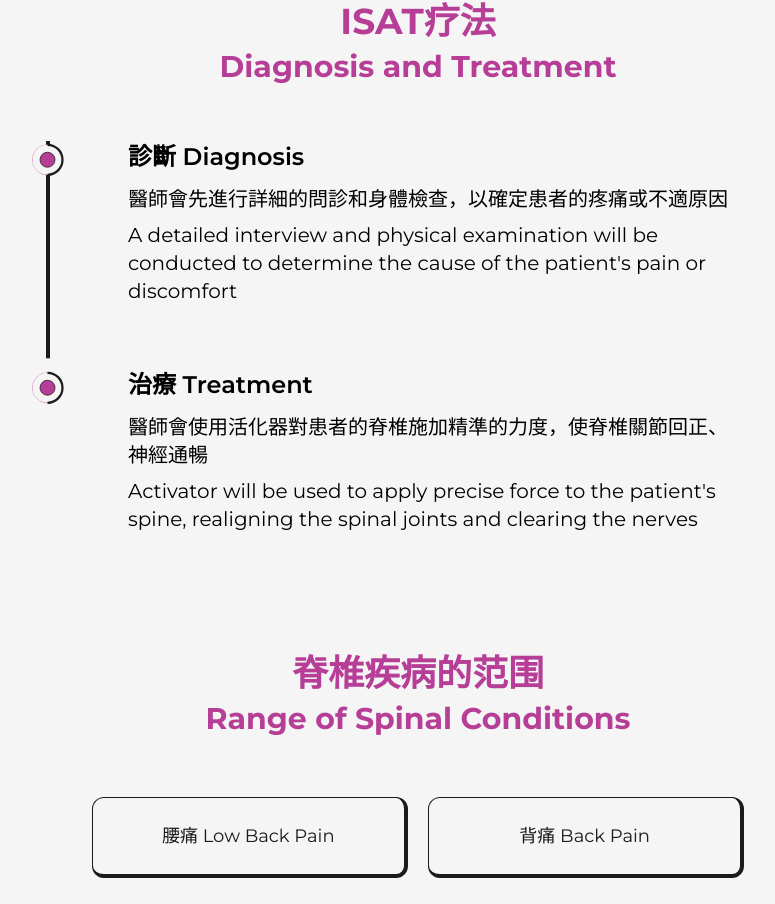
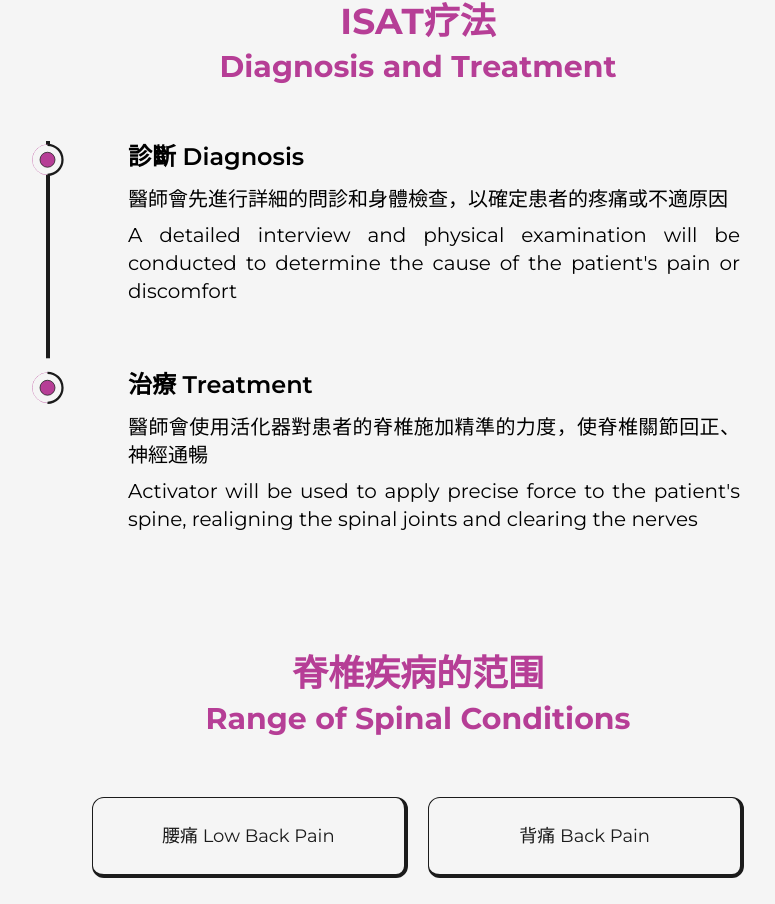
Before and after one commit to limchinfeng/limkimseah, a Next.js app: page / in a window 1280 px wide. Shown: the part 1431-2335 px from the top of the page, without its empty margins (222-997 px from the left). Built offline with nearby package versions, Linux system fonts and the light colour scheme.

Commit message:
Edit styling

```diff
--- a/src/components/Diagnosis.js
+++ b/src/components/Diagnosis.js
@@ -7,7 +7,7 @@ const Details = ({ title, descriptionC, descriptionE }) => {
   return (
     <li
       ref={ref}
-      className="my-8 first:mt-0 last:mb-0 w-[75%] text-left text-xl mx-auto flex
+      className="my-8 first:mt-0 last:mb-0 w-[75%] text-justify text-xl mx-auto flex
       lg:w-[80%]
       "
     >
@@ -17,10 +17,14 @@ const Details = ({ title, descriptionC, descriptionE }) => {
         whileInView={{ y: 0 }}
         transition={{ duration: 0.5, type: "string" }}
       >
-        <h2 className="text-2xl font-semibold pb-2
+        <h2
+          className="text-2xl font-semibold pb-2
           sm:text-lg
           xs:text-md
-        ">{title}</h2>
+        "
+        >
+          {title}
+        </h2>
         <p
           className="py-1 lg:text-lg lg:w-full
           sm:text-base
@@ -66,7 +70,7 @@ const Diagnosis = () => {
             style={{ scaleY: scrollYProgress }}
           />
 
-          <ul className="w-full flex flex-col items-start justify-between ml-4 md:ml-2">
+          <ul className="w-full flex flex-col items-start justify-between ml-4 md:ml-2 ">
             <Details
               title="診斷 Diagnosis"
               descriptionC="醫師會先進行詳細的問診和身體檢查，以確定患者的疼痛或不適原因"
```
